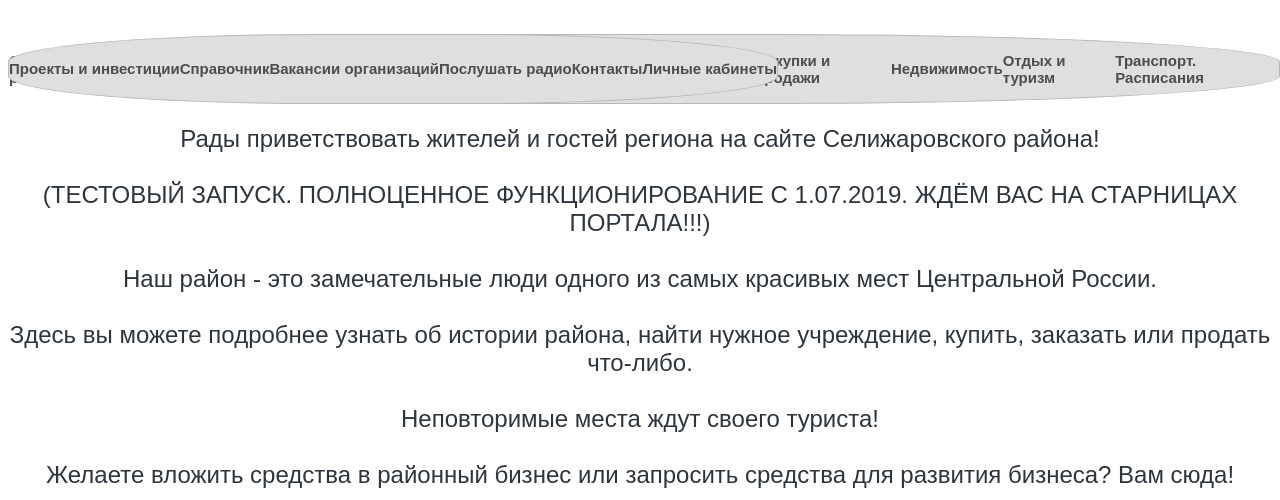
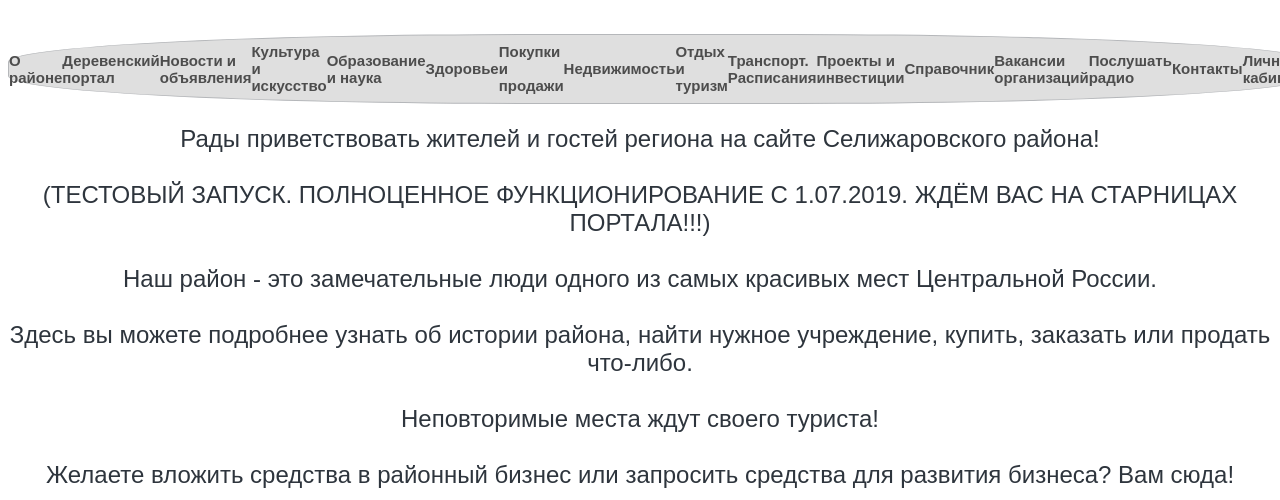
Before and after one commit to 8tv/selig.github.io, a plain HTML site: page index.html in a window 1280 px wide. Shown: the top 500 px of the page. Drawn offline with Linux system fonts and the light colour scheme.

Commit message:
Add files via upload

```diff
--- a/index.html
+++ b/index.html
@@ -8,7 +8,7 @@
 </head>
 
 <body>
-    <header1>
+    <header>
         <a href="aboutus.html">О районе</a>
         <a href="works.html">Деревенский портал</a>
         <a href="products.html">Новости и объявления</a>
@@ -19,17 +19,13 @@
         <a href="contacts.html">Недвижимость</a>
         <a href="works.html">Отдых и туризм</a>
         <a href="works.html">Транспорт. Расписания</a>
-
-
-    </header1>
-     <header2>
         <a href="partners.html">Проекты и инвестиции</a>
         <a href="works.html">Справочник</a>
         <a href="contacts.html">Вакансии организаций</a>
         <a href="contacts.html">Послушать радио</a>
         <a href="contacts.html">Контакты</a>
         <a href="contacts.html">Личные кабинеты</a>
-    </header2>
+    </header>
 
     <h1>Общерайонный селижаровский портал</h1>
 
--- a/style.css
+++ b/style.css
@@ -2,7 +2,7 @@ body {
     font-family: sans-serif;
 }
 
-header1 {
+header {
     border: 1px solid #b5b7ba;
     position: fixed;
     border-radius: 40%;
@@ -13,25 +13,7 @@ header1 {
     align-items: center;
 }
 
-header1 a {
-    color: #4d4d4d;
-    font-size: 15px;
-    font-weight: 600;
-    text-decoration: none;
-}
-
-header2 {
-    border: 1px solid #b5b7ba;
-    position: fixed;
-    border-radius: 40%;
-    background-color: #dfdfdf;
-    height: 68px;
-    display: inline-flex;
-    justify-content: space-around;
-    align-items: center;
-}
-
-header2 a {
+header a {
     color: #4d4d4d;
     font-size: 15px;
     font-weight: 600;
```
